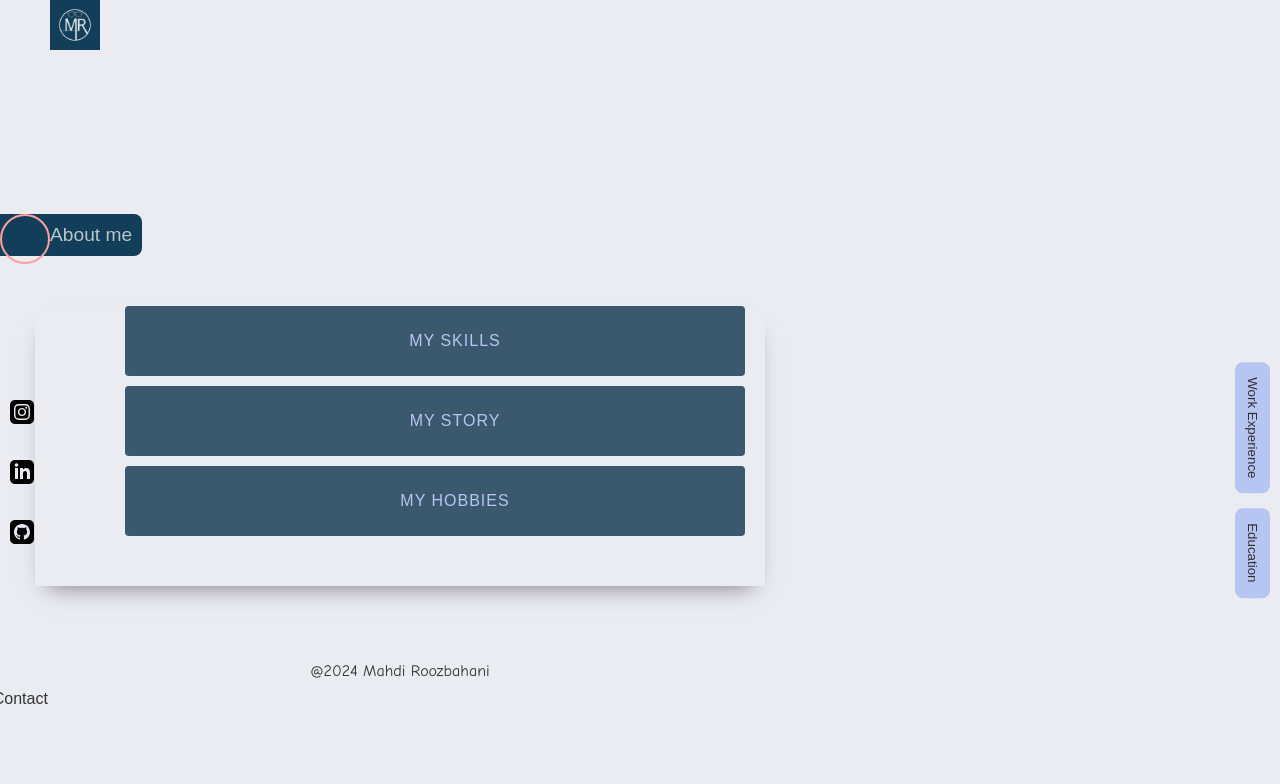
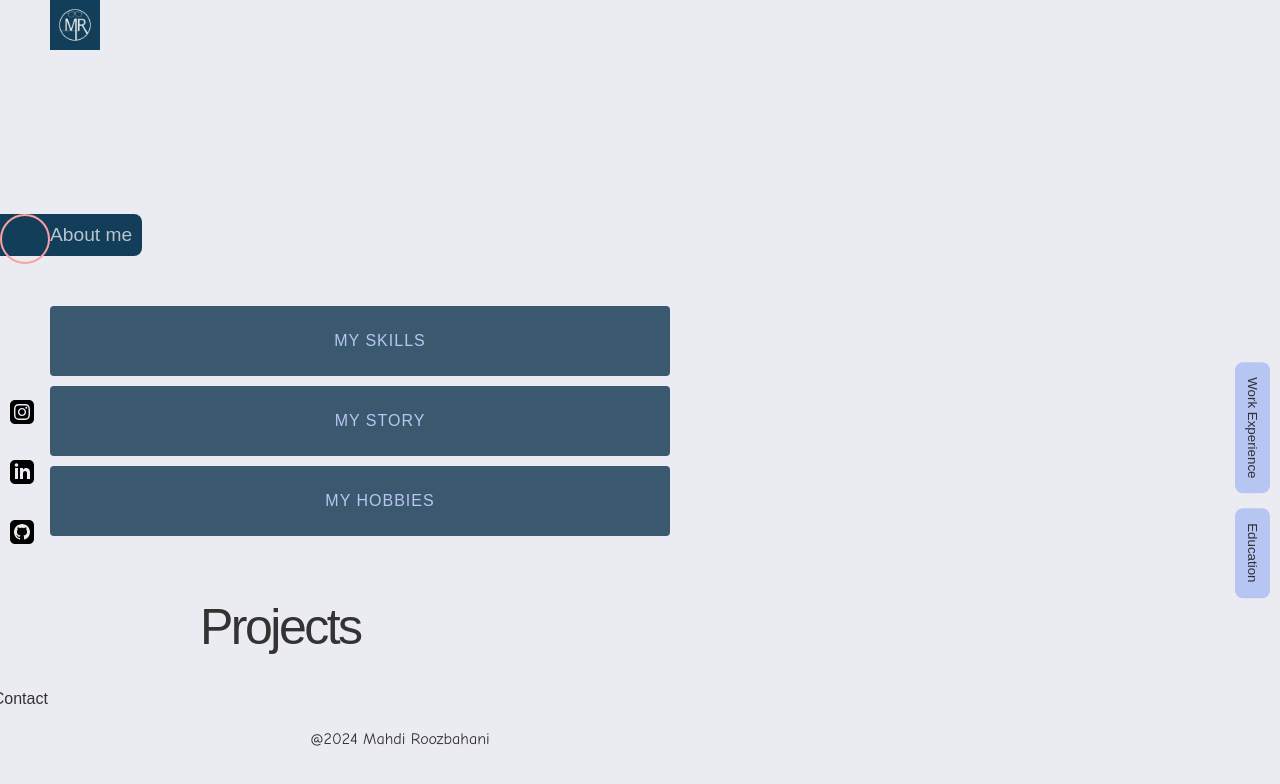
Before and after one commit to coder-mahdi/mahdi-roozbahani-portfolio, a React (Vite) app: page /about in a window 1280 px wide. Shown: the top 784 px of the page. Built offline with nearby package versions, Linux system fonts and the light colour scheme.

Commit message:
added adccordion style

```diff
--- a/public/data/aboutData.json
+++ b/public/data/aboutData.json
@@ -13,5 +13,12 @@
         "title": "My Hobbies",
         "content": "In my free time, I enjoy kayaking and hiking, activities that allow me to stay connected with nature. I also find great joy in writing stories and playing the traditional instrument, the kamancheh. Additionally, I am passionate about front-end development, a skill I am dedicated to learning and improving. This interest not only fuels my creativity but also offers opportunities for professional growth."
       }
+    ],
+
+    "buttons": [
+      {
+        "title": "Projects",
+        "link": "/projects"
+      }
     ]
   }
--- a/src/components/About.jsx
+++ b/src/components/About.jsx
@@ -7,12 +7,19 @@ import '../styles/About.scss';
 import { motion } from "framer-motion";
 import { useFollowPointer } from "./useFollowPointer";
 import Accordion from './Accordion'; // افزودن کامپوننت اکاردیون
+import { Link } from 'react-router-dom';
+
 
 function About() {
   const [helloText, setHelloMessage] = useState("");
   const [accordionData, setAccordionData] = useState([]); // برای نگهداری داده‌های اکاردیون
   const ref = useRef(null);
   const { x, y } = useFollowPointer(ref);
+
+
+  const buttonsData = [
+    { title: "Projects", link: "/projects" }
+  ]
 
   useEffect(() => {
     fetch('/data/aboutData.json')
@@ -40,6 +47,14 @@ function About() {
           {accordionData.length > 0 && <Accordion data={accordionData} />}
         </div>
 
+        <div className="buttons-wrapper">
+  {buttonsData.map((button, index) => (
+    <Link key={index} to={button.link} className="custom-button">
+      <span className="key-animation">{button.title}</span>
+    </Link>
+  ))}
+</div>
+
         <Sidebar />
         <Tabs />
         <Footer />
--- a/src/styles/About.scss
+++ b/src/styles/About.scss
@@ -31,15 +31,18 @@
 
 
   .accordion {
-    padding-left: 90px;
-    padding-right: 40px;
-    padding-bottom: 40px;
-    -webkit-box-shadow: 0px 13px 23px -13px rgba(0,0,0,0.5);
-    width: 100%;
+    display: flex;
+    flex-wrap: wrap;
+    // padding-left: 90px;
+    // padding-right: 40px;
+    // padding-bottom: 40px;
+    // -webkit-box-shadow: 0px 13px 23px -13px rgba(0,0,0,0.5);
+    // width: 100%;
     max-width: 600px;
     background-color: transparent;
-    margin: auto;
     margin-top: 50px;
+    margin-left: 50px;
+    margin-right: 85px;
   }
 
   .title {
```
